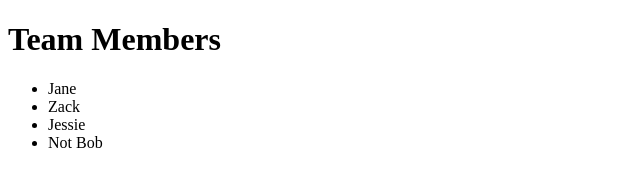
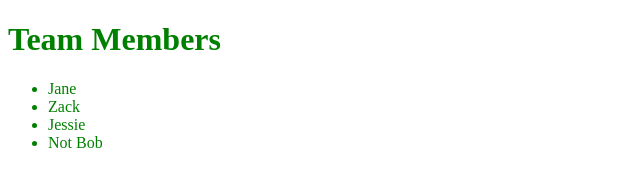
Before and after one commit to TheJSGirl/js-from-scratch, a plain HTML site: page DomModel/index.html in a window 1280 px wide. Shown: the whole page, without its empty margins (0-640 px from the left). Drawn offline with Linux system fonts and the light colour scheme.

Commit message:
used querySelector

```diff
--- a/DomModel/index.html
+++ b/DomModel/index.html
@@ -5,6 +5,11 @@
   <meta name="viewport" content="width=device-width initial-scale=1.0">
   <meta http-equiv="X-UA-Compatible" content="ie=edge">
   <title>Learning JavaScript</title>
+  <style>
+    div{
+      color: red;
+    }
+  </style>
 </head>
 <body>
   <!--<div id="app">
--- a/DomModel/practice.js
+++ b/DomModel/practice.js
@@ -31,3 +31,9 @@ for(let i of allMemberNames){
     i.innerHTML = "Not Bob"
   }
 }
+
+//query selector
+// const myDiv = document.getElementsByTagName("div");
+const myDiv = document.querySelector("div");
+
+myDiv.style.color = "green";
```
